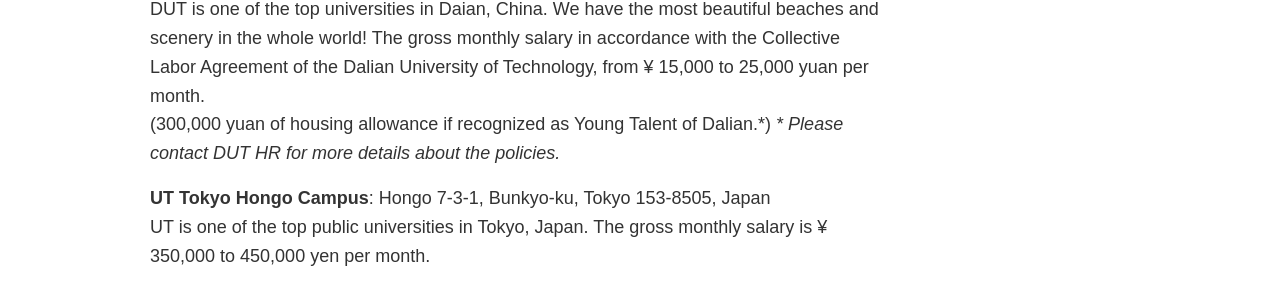
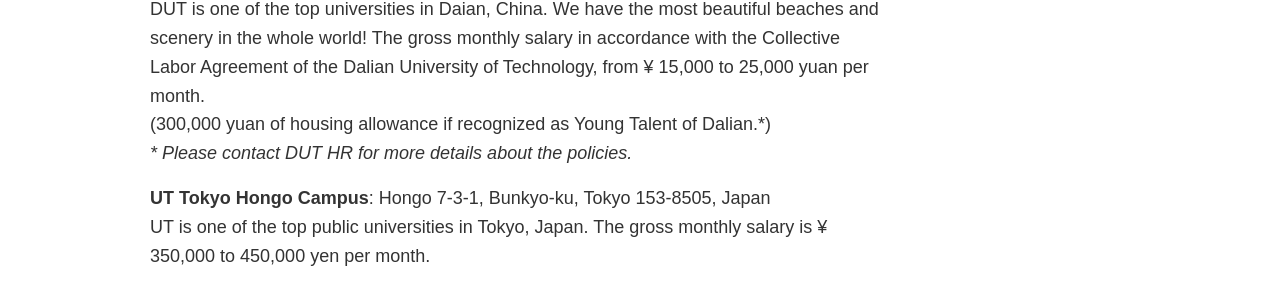
Before and after one commit to IntELab-dlut/IntELab-dlut.github.io, a Jekyll site: the page built from _posts/2022-11-02-blog-postion.md, in a window 1280 px wide. Shown: the part 1099-1406 px from the top of the page. Built offline with Jekyll 4.4.1, drawn with Linux system fonts in a browser that asks for light colours; a style sheet for code colours, icons or effects is not loaded.

Commit message:
20221118

```diff
--- a/_posts/2022-11-02-blog-postion.md
+++ b/_posts/2022-11-02-blog-postion.md
@@ -22,7 +22,7 @@
 <font size=4><b>DUT Lingshui Campus</b>: No.2, Linggong Road, Ganjingzi District, Dalian City, Liaoning Province, 116024, China
 <br/>DUT is one of the top universities in Daian, China. We have the most beautiful beaches and scenery in the whole world! The gross monthly salary in accordance with the Collective Labor Agreement of the Dalian University of Technology, from ¥ 15,000 to 25,000 yuan per month.
 <br/>(300,000 yuan of housing allowance if recognized as Young Talent of Dalian.*)
-<i>* Please contact DUT HR for more details about the policies.</i><p>
+<br/><i>* Please contact DUT HR for more details about the policies.</i><p>
 
 <b>UT Tokyo Hongo Campus</b>: Hongo 7-3-1, Bunkyo-ku, Tokyo 153-8505, Japan
 <br/>UT is one of the top public universities in Tokyo, Japan. The gross monthly salary is ¥ 350,000 to 450,000 yen per month.<font>
```
